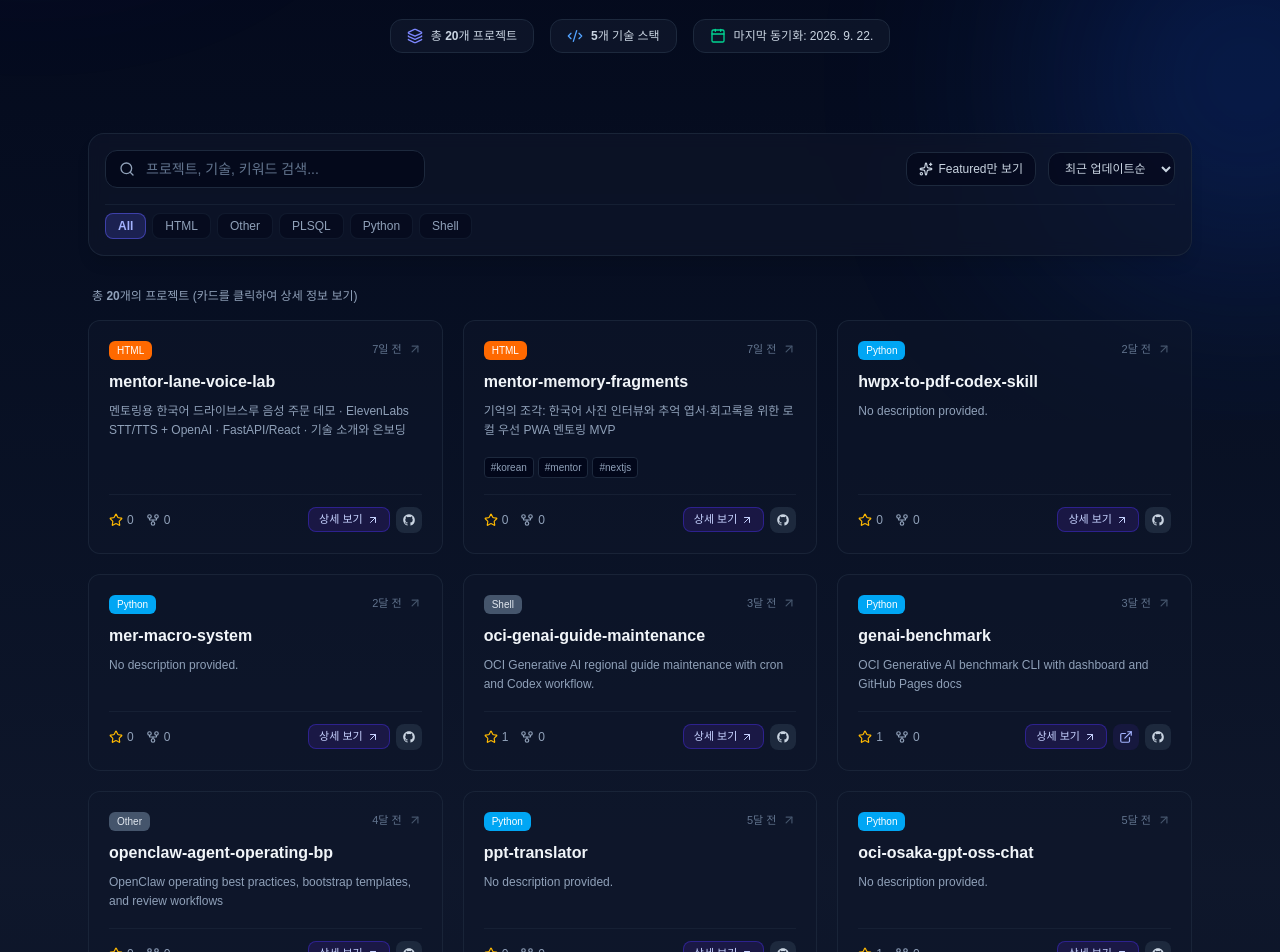
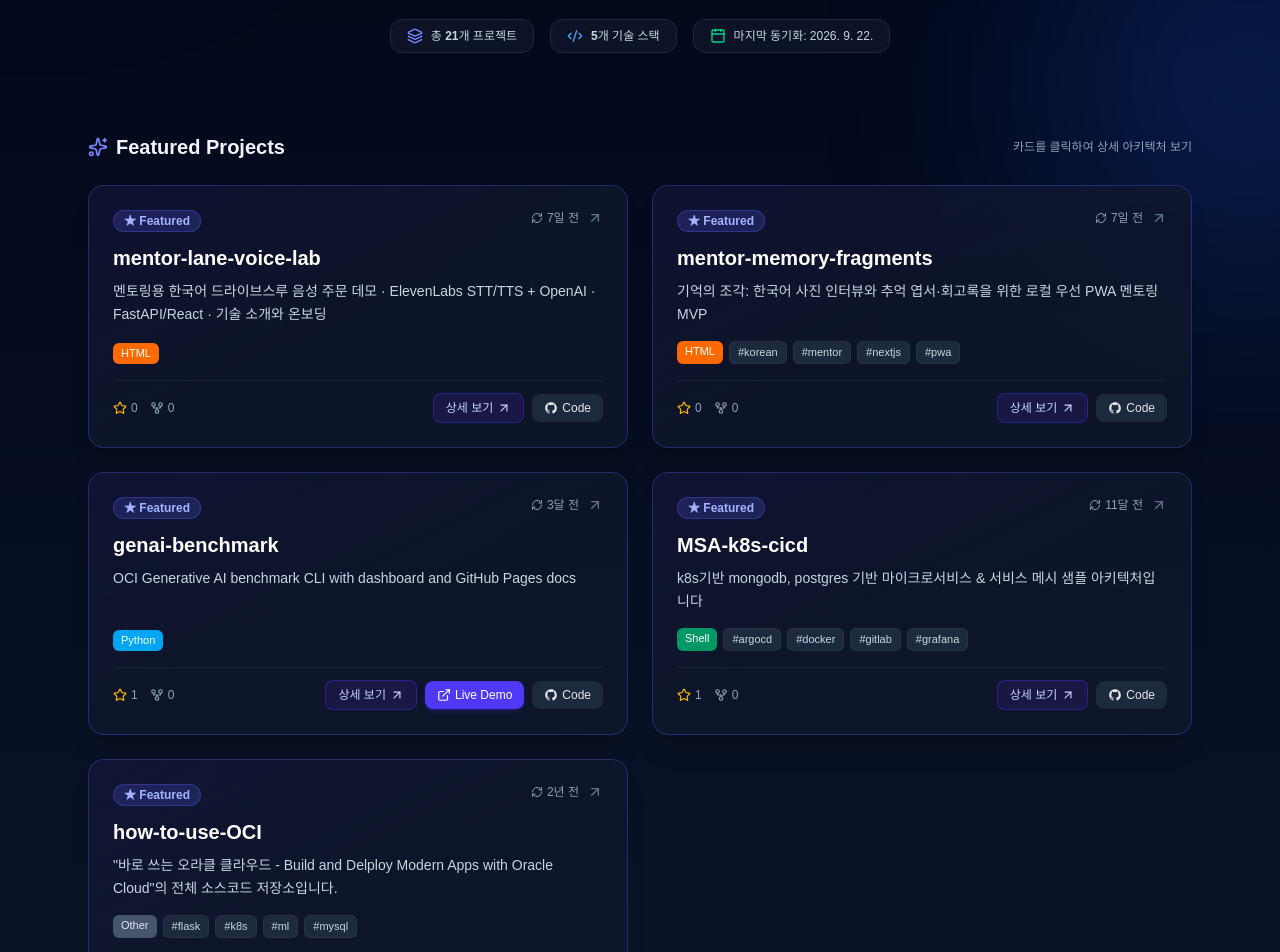
Before and after one commit to Eutherian-whiteline53/eutherian-whiteline53.github.io, a Next.js app: page / in a window 1280 px wide. Shown: the part 380-1332 px from the top of the page. Built offline with nearby package versions, Linux system fonts and the light colour scheme.

Commit message:
feat: include how-to-use-OCI with curated Archify diagram as allowed fork exception

```diff
--- a/scripts/fetch-projects.mjs
+++ b/scripts/fetch-projects.mjs
@@ -5,7 +5,19 @@ const USERNAME = "dontotl";
 const TOKEN = process.env.GITHUB_TOKEN || "";
 
 // 포트폴리오에 우선 노출하거나 강조할 프로젝트 목록 (원하는 대로 커스텀 가능)
-const FEATURED_REPOS = ["dcimg", "fastfind-mac", "mentor-lane", "mentor-memo", "seven2"];
+const FEATURED_REPOS = [
+  "how-to-use-OCI",
+  "mentor-lane-voice-lab",
+  "mentor-memory-fragments",
+  "genai-benchmark",
+  "MSA-k8s-cicd",
+  "dcimg",
+  "fastfind-mac",
+  "seven2",
+];
+
+// Fork 저장소 중 예외적으로 포트폴리오에 포함할 저장소
+const ALLOWED_FORK_REPOS = ["how-to-use-OCI"];
 
 // 포트폴리오에서 제외하고 싶은 레포지토리 (필요 시 추가)
 const IGNORED_REPOS = ["dontotl.github.io"];
@@ -38,9 +50,13 @@ async function fetchAllRepos() {
 
   console.log(`Total repos fetched from GitHub API: ${repos.length}`);
 
-  // 데이터 정제 및 가공 (Fork된 레포지토리는 포트폴리오에서 제외)
+  // 데이터 정제 및 가공 (Fork된 레포지토리는 기본 제외하되, ALLOWED_FORK_REPOS는 예외 허용)
   const processed = repos
-    .filter((repo) => !IGNORED_REPOS.includes(repo.name) && !repo.fork)
+    .filter((repo) => {
+      if (IGNORED_REPOS.includes(repo.name)) return false;
+      if (repo.fork && !ALLOWED_FORK_REPOS.includes(repo.name)) return false;
+      return true;
+    })
     .map((repo) => ({
       id: repo.id,
       name: repo.name,
--- a/src/components/PortfolioView.tsx
+++ b/src/components/PortfolioView.tsx
@@ -63,6 +63,9 @@ const LANGUAGE_COLORS: Record<string, string> = {
   Java: "bg-amber-600 text-white",
   Go: "bg-cyan-500 text-white",
   Rust: "bg-orange-700 text-white",
+  Shell: "bg-emerald-600 text-white",
+  "Jupyter Notebook": "bg-amber-600 text-white",
+  PLSQL: "bg-rose-600 text-white",
   Other: "bg-slate-600 text-slate-200",
 };
 
@@ -86,9 +89,9 @@ export default function PortfolioView({ data }: { data: PortfolioData }) {
   const [sortBy, setSortBy] = useState<"recent" | "stars" | "name">("recent");
   const [selectedProject, setSelectedProject] = useState<Project | null>(null);
 
-  // Fork된 저장소는 제외 (오리지널 프로젝트만 표시)
+  // Fork된 저장소는 제외 (단, how-to-use-OCI 등 예외 허용 프로젝트 포함)
   const originalProjects = useMemo(() => {
-    return data.projects.filter((p) => !p.isFork);
+    return data.projects.filter((p) => !p.isFork || p.name === "how-to-use-OCI");
   }, [data.projects]);
 
   // 언어 목록 추출
--- a/src/data/projectDetails.ts
+++ b/src/data/projectDetails.ts
@@ -291,6 +291,54 @@ export const CURATED_PROJECT_DETAILS: Record<string, ProjectArchitectureInfo> =
       },
     ],
   },
+  "how-to-use-OCI": {
+    overview:
+      "도서 『바로 쓰는 오라클 클라우드 - Build and Deploy Modern Apps with Oracle Cloud』의 전체 실습 소스코드 및 클라우드 네이티브 아키텍처 가이드 저장소입니다. OCI(Oracle Cloud Infrastructure)를 활용한 컨테이너 기반 마이크로서비스 배포, IaC(Terraform) 자동화, 자율운영 데이터베이스(Autonomous DB) 연동 및 엔터프라이즈 모던 앱 개발 기법을 제공합니다.",
+    role: "도서 저술 및 OCI 클라우드 네이티브 실습 아키텍처 설계",
+    techStack: [
+      { category: "Cloud & Infrastructure", items: ["Oracle Cloud Infrastructure (OCI)", "OKE (Kubernetes)", "Compute & VCN", "Autonomous DB"] },
+      { category: "DevOps & IaC", items: ["Terraform", "OCI Resource Manager", "Docker", "GitHub Actions"] },
+      { category: "Application & Guides", items: ["Jupyter Notebook", "Python", "Node.js", "REST APIs"] },
+    ],
+    architecture: [
+      "클라우드 네이티브 풀스택 아키텍처: VCN 네트워크 가상화부터 OKE 컨테이너 클러스터, Autonomous Database 연동까지의 전 주기 구성",
+      "Terraform 기반 IaC 자동화: OCI 인프라 리소스를 코드로 손쉽게 프로비저닝하고 배포하는 자동화 템플릿 제공",
+      "단계별 실습 가이드: 챕터별 핸즈온 랩(Hands-on Lab)과 실전 예제 코드로 클라우드 전환 및 모던 앱 배포 파이프라인 완성",
+    ],
+    highlights: [
+      "도서 『바로 쓰는 오라클 클라우드』 공식 실습 레퍼런스 저장소",
+      "엔터프라이즈 환경에 바로 적용 가능한 OCI 클라우드 네이티브 모범 사례 및 튜토리얼 수록",
+    ],
+    diagram: [
+      {
+        layer: "1. Hands-on Labs & Client Layer",
+        badge: "Jupyter / CLI / IaC",
+        badgeColor: "bg-blue-500/20 text-blue-300 border-blue-500/40",
+        components: [
+          { title: "Interactive Lab Notebooks", desc: "도서 챕터별 단계적 클라우드 실습 가이드", tech: "Jupyter / Python" },
+          { title: "Terraform IaC Templates", desc: "원클릭 OCI 클라우드 인프라 자동 배포 코드", tech: "Terraform HCL" },
+        ],
+      },
+      {
+        layer: "2. Cloud Native Infrastructure (OCI)",
+        badge: "OCI Managed Services",
+        badgeColor: "bg-indigo-500/20 text-indigo-300 border-indigo-500/40",
+        components: [
+          { title: "OKE (Container Engine)", desc: "컨테이너 기반 마이크로서비스 및 워크로드 관리", tech: "Kubernetes / Docker" },
+          { title: "API Gateway & Load Balancer", desc: "외부 트래픽 제어, 라우팅 및 SSL 종료", tech: "OCI Gateway" },
+        ],
+      },
+      {
+        layer: "3. Data & Enterprise Backends",
+        badge: "Autonomous DB / Storage",
+        badgeColor: "bg-emerald-500/20 text-emerald-300 border-emerald-500/40",
+        components: [
+          { title: "Autonomous Database", desc: "자동 튜닝/보안 적용 고성능 트랜잭션 & 분석 DB", tech: "Oracle DB 23c" },
+          { title: "OCI Object Storage & Vault", desc: "대용량 비정형 데이터 및 보안 키 관리", tech: "Object Storage / KMS" },
+        ],
+      },
+    ],
+  },
 };
 
 // 커스텀 다이어그램이 없는 프로젝트를 위해 언어/토픽 기반으로 스마트 아키텍처 다이어그램 자동 생성
--- a/src/data/projects.json
+++ b/src/data/projects.json
@@ -1,7 +1,7 @@
 {
-  "updatedAt": "2026-09-22T13:04:45.626Z",
+  "updatedAt": "2026-09-22T13:20:38.123Z",
   "username": "dontotl",
-  "totalCount": 20,
+  "totalCount": 21,
   "projects": [
     {
       "id": 1371119882,
@@ -17,7 +17,7 @@
       "isFork": false,
       "isPrivate": false,
       "isArchived": false,
-      "featured": false,
+      "featured": true,
       "createdAt": "2026-09-15T08:12:54Z",
       "updatedAt": "2026-09-15T08:37:21Z",
       "pushedAt": "2026-09-15T08:37:16Z"
@@ -43,10 +43,90 @@
       "isFork": false,
       "isPrivate": false,
       "isArchived": false,
-      "featured": false,
+      "featured": true,
       "createdAt": "2026-09-15T08:19:38Z",
       "updatedAt": "2026-09-15T08:32:14Z",
       "pushedAt": "2026-09-15T08:32:10Z"
+    },
+    {
+      "id": 1216768664,
+      "name": "genai-benchmark",
+      "fullName": "dontotl/genai-benchmark",
+      "description": "OCI Generative AI benchmark CLI with dashboard and GitHub Pages docs",
+      "htmlUrl": "https://github.com/dontotl/genai-benchmark",
+      "homepage": "https://dontotl.github.io/genai-benchmark/",
+      "language": "Python",
+      "topics": [],
+      "stars": 1,
+      "forks": 0,
+      "isFork": false,
+      "isPrivate": false,
+      "isArchived": false,
+      "featured": true,
+      "createdAt": "2026-04-21T08:05:11Z",
+      "updatedAt": "2026-05-27T08:34:17Z",
+      "pushedAt": "2026-05-27T08:34:13Z"
+    },
+    {
+      "id": 1069544767,
+      "name": "MSA-k8s-cicd",
+      "fullName": "dontotl/MSA-k8s-cicd",
+      "description": "k8s기반 mongodb, postgres 기반 마이크로서비스 & 서비스 메시 샘플 아키텍처입니다",
+      "htmlUrl": "https://github.com/dontotl/MSA-k8s-cicd",
+      "homepage": null,
+      "language": "Shell",
+      "topics": [
+        "argocd",
+        "docker",
+        "gitlab",
+        "grafana",
+        "istio",
+        "k8s",
+        "kiali",
+        "minikube",
+        "mongodb",
+        "msa",
+        "nodejs",
+        "postgresql",
+        "python",
+        "servicemesh"
+      ],
+      "stars": 1,
+      "forks": 0,
+      "isFork": false,
+      "isPrivate": false,
+      "isArchived": false,
+      "featured": true,
+      "createdAt": "2025-10-04T06:14:13Z",
+      "updatedAt": "2025-10-04T09:47:20Z",
+      "pushedAt": "2025-10-04T09:47:16Z"
+    },
+    {
+      "id": 1068245016,
+      "name": "how-to-use-OCI",
+      "fullName": "dontotl/how-to-use-OCI",
+      "description": "\"바로 쓰는 오라클 클라우드 - Build and Delploy Modern Apps with Oracle Cloud\"의 전체 소스코드 저장소입니다.",
+      "htmlUrl": "https://github.com/dontotl/how-to-use-OCI",
+      "homepage": null,
+      "language": "Other",
+      "topics": [
+        "flask",
+        "k8s",
+        "ml",
+        "mysql",
+        "opensearch",
+        "oracle",
+        "oracle-cloud"
+      ],
+      "stars": 1,
+      "forks": 0,
+      "isFork": true,
+      "isPrivate": false,
+      "isArchived": false,
+      "featured": true,
+      "createdAt": "2025-10-02T04:39:41Z",
+      "updatedAt": "2025-10-02T08:24:22Z",
+      "pushedAt": "2023-12-11T04:22:03Z"
     },
     {
       "id": 1308507198,
@@ -104,25 +184,6 @@
       "createdAt": "2026-04-17T09:55:07Z",
       "updatedAt": "2026-05-31T17:04:06Z",
       "pushedAt": "2026-05-31T17:04:02Z"
-    },
-    {
-      "id": 1216768664,
-      "name": "genai-benchmark",
-      "fullName": "dontotl/genai-benchmark",
-      "description": "OCI Generative AI benchmark CLI with dashboard and GitHub Pages docs",
-      "htmlUrl": "https://github.com/dontotl/genai-benchmark",
-      "homepage": "https://dontotl.github.io/genai-benchmark/",
-      "language": "Python",
-      "topics": [],
-      "stars": 1,
-      "forks": 0,
-      "isFork": false,
-      "isPrivate": false,
-      "isArchived": false,
-      "featured": false,
-      "createdAt": "2026-04-21T08:05:11Z",
-      "updatedAt": "2026-05-27T08:34:17Z",
-      "pushedAt": "2026-05-27T08:34:13Z"
     },
     {
       "id": 1224306528,
@@ -288,40 +349,6 @@
       "pushedAt": "2025-10-04T10:02:07Z"
     },
     {
-      "id": 1069544767,
-      "name": "MSA-k8s-cicd",
-      "fullName": "dontotl/MSA-k8s-cicd",
-      "description": "k8s기반 mongodb, postgres 기반 마이크로서비스 & 서비스 메시 샘플 아키텍처입니다",
-      "htmlUrl": "https://github.com/dontotl/MSA-k8s-cicd",
-      "homepage": null,
-      "language": "Shell",
-      "topics": [
-        "argocd",
-        "docker",
-        "gitlab",
-        "grafana",
-        "istio",
-        "k8s",
-        "kiali",
-        "minikube",
-        "mongodb",
-        "msa",
-        "nodejs",
-        "postgresql",
-        "python",
-        "servicemesh"
-      ],
-      "stars": 1,
-      "forks": 0,
-      "isFork": false,
-      "isPrivate": false,
-      "isArchived": false,
-      "featured": false,
-      "createdAt": "2025-10-04T06:14:13Z",
-      "updatedAt": "2025-10-04T09:47:20Z",
-      "pushedAt": "2025-10-04T09:47:16Z"
-    },
-    {
       "id": 1068255722,
       "name": "MongoDB-vs-Oracle-DB-23c-Free-perf-custom-app",
       "fullName": "dontotl/MongoDB-vs-Oracle-DB-23c-Free-perf-custom-app",
```
